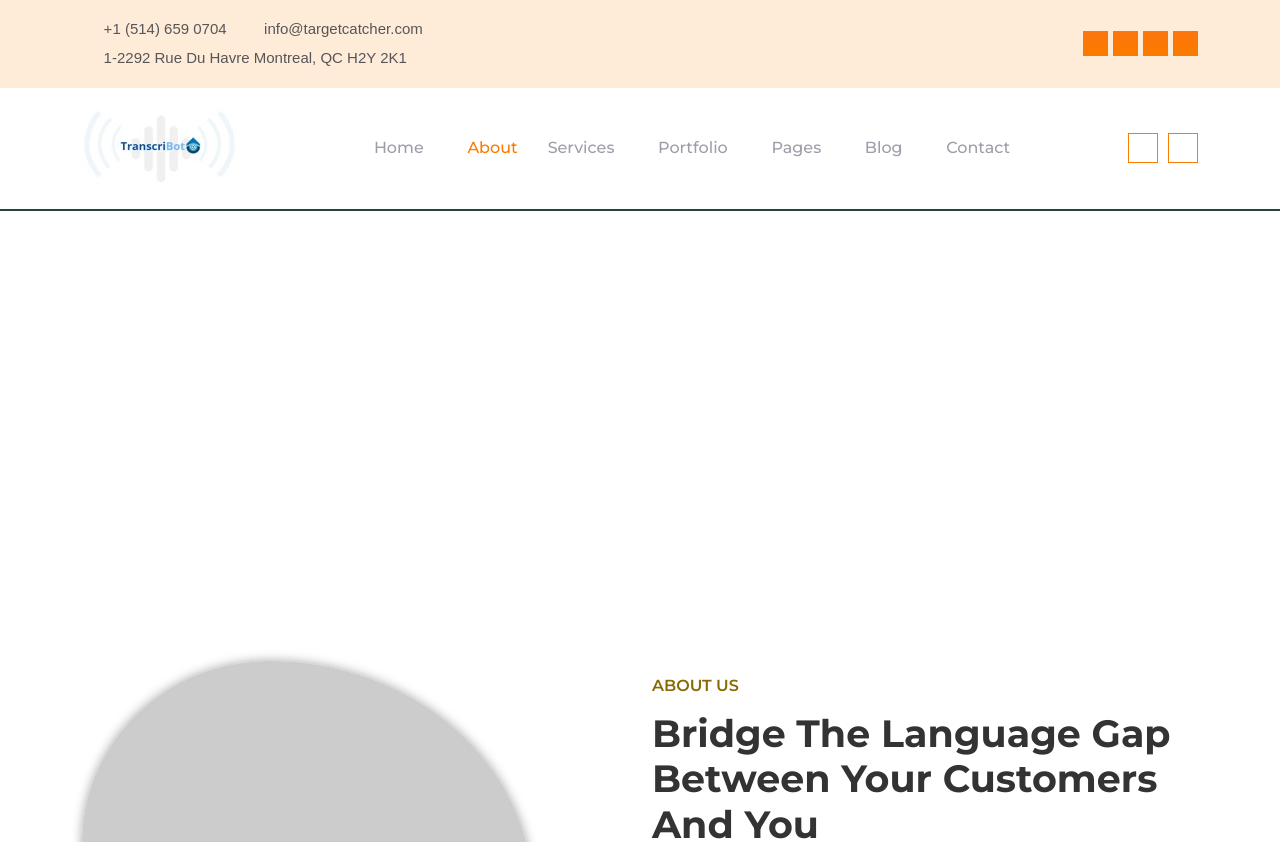
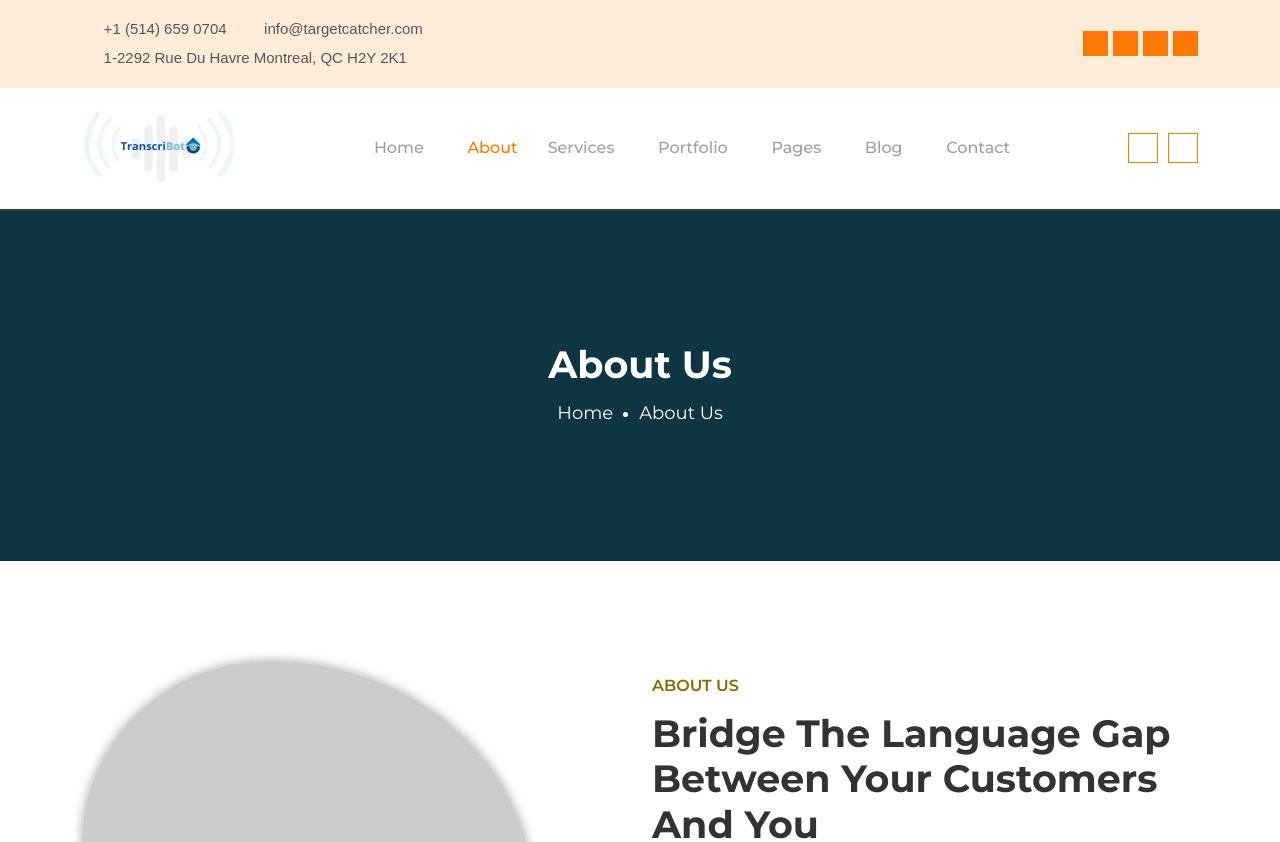
Before and after one commit to atreyi1405/frontend-project, an Angular app in the folder ezlu-ng/: page /about in a window 1280 px wide. Shown: the top 842 px of the page. Built offline with nearby package versions, Linux system fonts and the light colour scheme; a web font is replaced by a local one.

Commit message:
changed about-title header space

```diff
--- a/ezlu-ng/src/styles.scss
+++ b/ezlu-ng/src/styles.scss
@@ -1985,7 +1985,7 @@ h3 {
 /* About Title CSS Start */
 .about-title {
     height: 350px;
-    background:$white-color;
+    background:$page-title-bg;
 
     .title-text {
         h2 {
```
